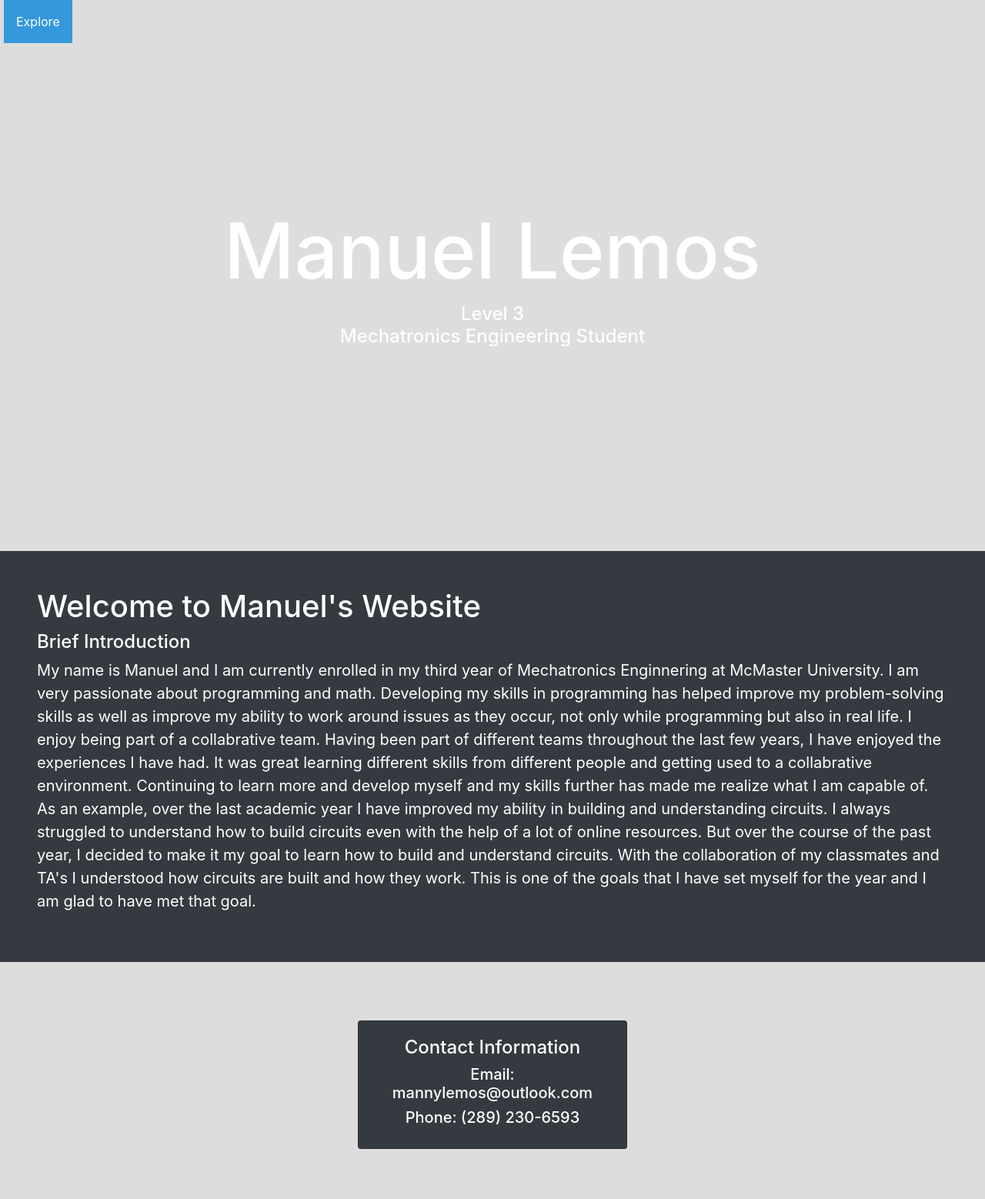
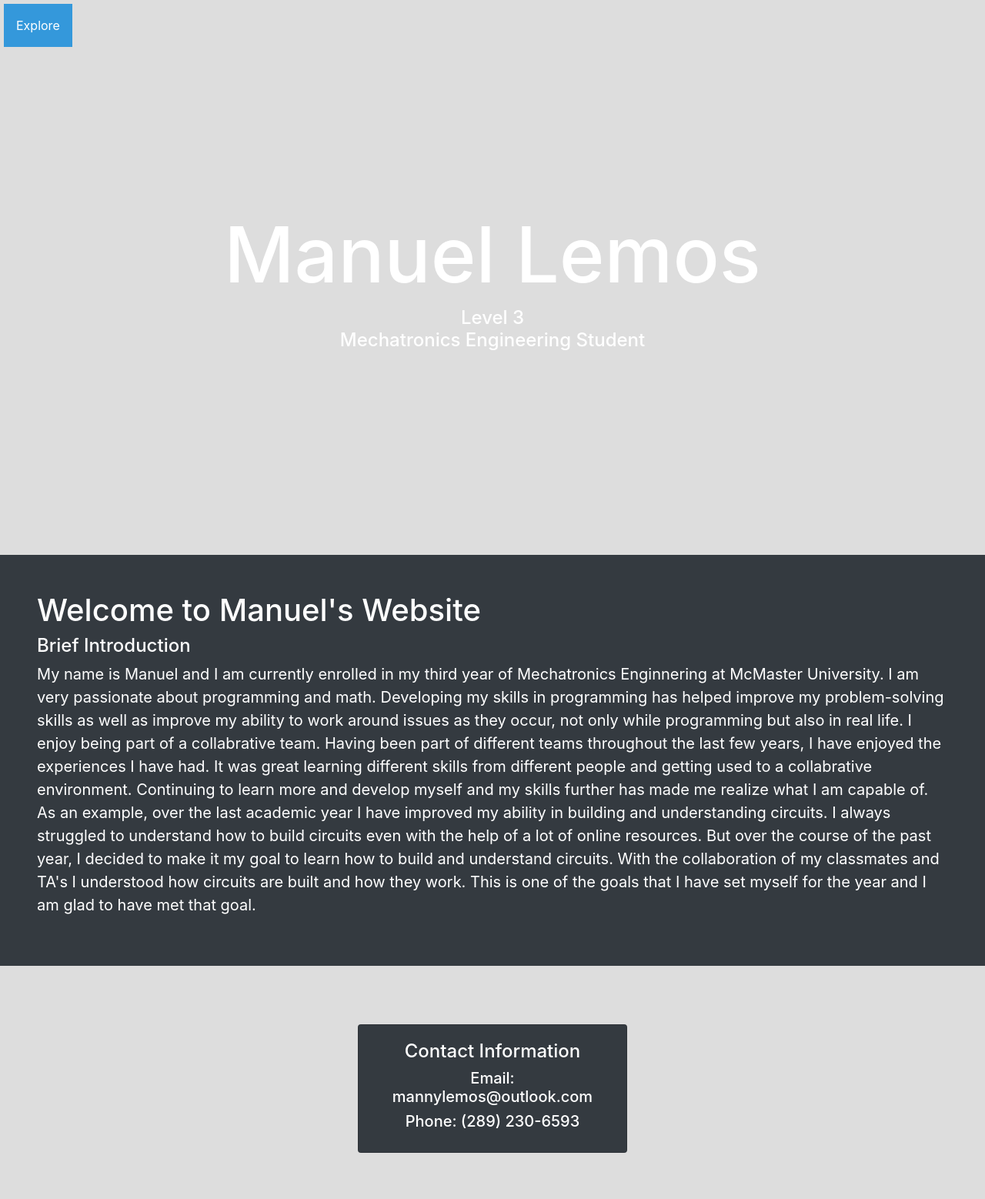
Before and after one commit to MannyLemos/MannyLemos.github.io, a Jekyll site: the page index.html, which Jekyll copies as it is, in a window 1280 px wide. Shown: the whole page at 77% size. Built offline with Jekyll 4.4.1, drawn with Linux system fonts in a browser that asks for light colours; nearby versions of some CDN libraries; a script that is not in the unit is left out.

Commit message:
Update index.html

```diff
--- a/index.html
+++ b/index.html
@@ -36,6 +36,7 @@ h1, h2, h3, h4, h5, h6, label { color: #fff; }
 
 .dropbtn {
   margin-left:  5px;
+  margin-top:  5px;
   background-color: #3498DB;
   color: white;
   padding: 16px;
```
